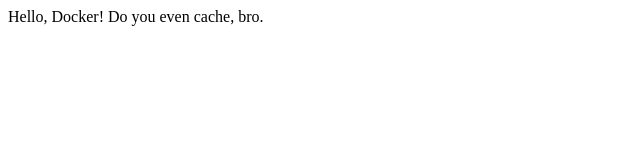
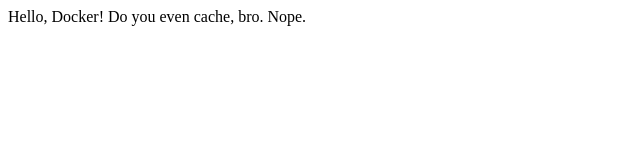
Before and after one commit to greg-cook/docker-test, a plain HTML site: page index.html in a window 1280 px wide. Shown: the full height of the page, 0-640 px from the left. Drawn offline with Linux system fonts and the light colour scheme.

Commit message:
Update index.html

```diff
--- a/index.html
+++ b/index.html
@@ -6,6 +6,6 @@
   </head>
   <body>
     Hello, Docker!
-    Do you even cache, bro.
+    Do you even cache, bro. Nope.
   </body>
 </html>
```
